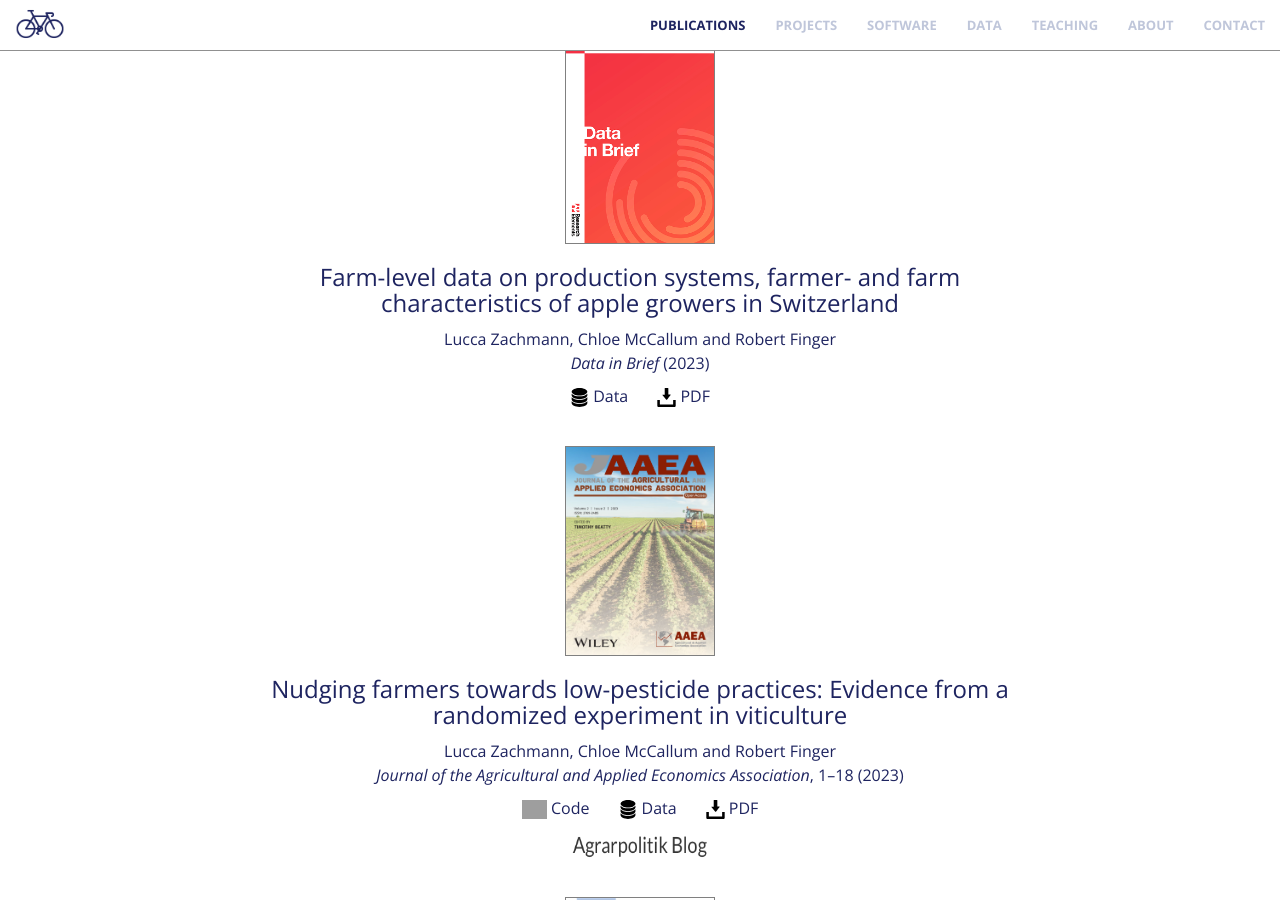
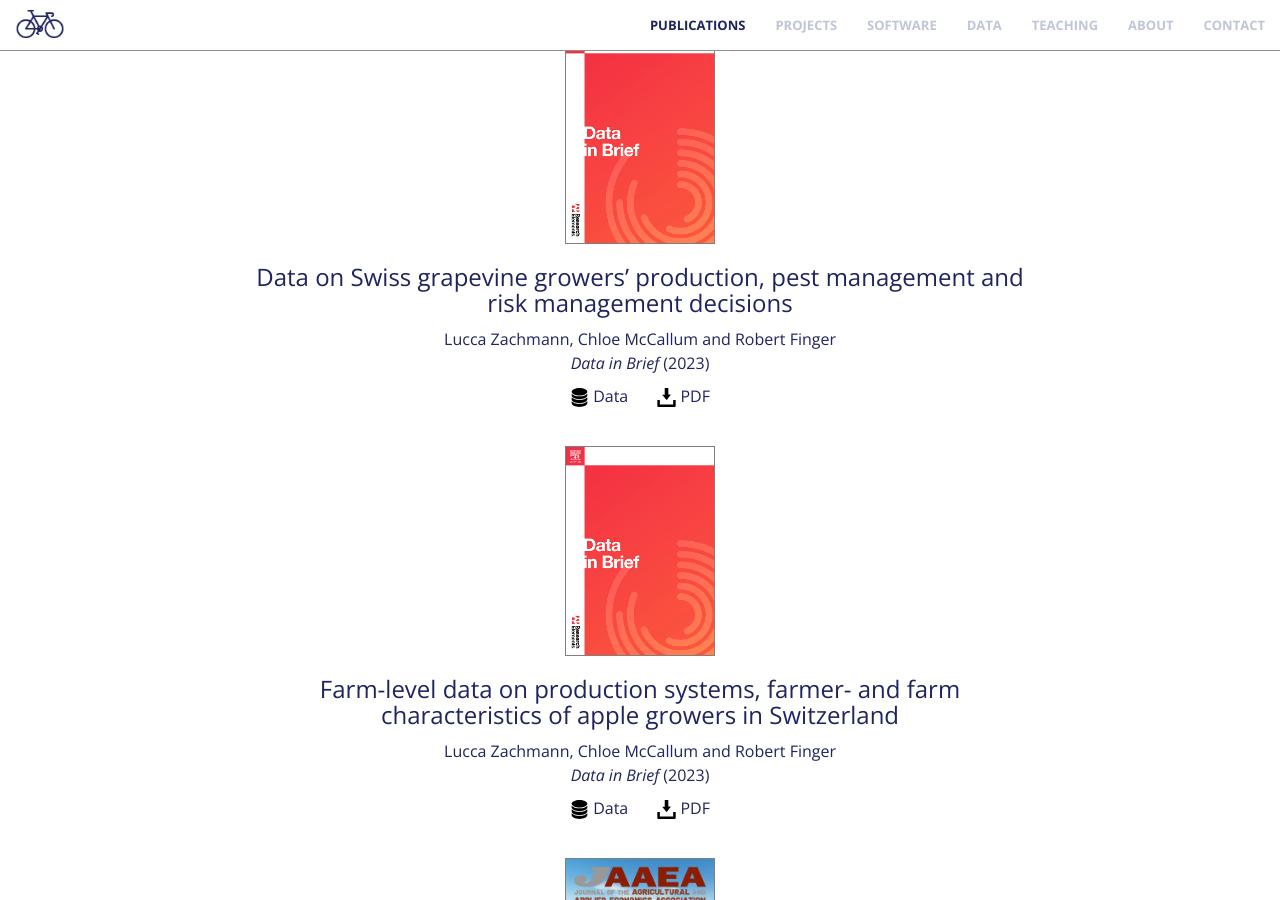
Before and after one commit to luccalino/luccalino.github.io, a Jekyll site: the page built from index.html, in a window 1280 px wide and 900 px high, scrolled down 1106 px. Built offline with Jekyll 4.4.1, drawn with Linux system fonts in a browser that asks for light colours; nearby versions of some CDN libraries; grey boxes are pictures that could not be loaded.

Commit message:
Update publications.html

```diff
--- a/_includes/publications.html
+++ b/_includes/publications.html
@@ -13,6 +13,19 @@
     <div class="container">
         <div class="row">
             <!-- <div class="col-lg-4 col-md-6 text-center"> -->
+            <div class="col-6 text-center">
+                <div class="service-box">
+                      <a class="fa fa-4x wow bounceIn text-primary" href="https://www.sciencedirect.com/science/article/pii/S2352340923007370" target="_blank"><img title="DIB" alt="DIB" src="img/dib.jpeg" style="cursor:pointer;border:1px solid grey;" width="150" height="210"></a>
+                      <h3 style="color:#1E2460;">Data on Swiss grapevine growers’ production, pest management and risk management decisions</h3>
+                      <p class="text-muted" style="color:#1E2460;">Lucca Zachmann, Chloe McCallum and Robert Finger</p>
+                      <p class="text-muted" style="color:#1E2460;"><i>Data in Brief</i> (2023)</p>
+                    <p style="margin-bottom:0.25cm;"></p>
+                    <!--<p class="text-muted"><a href="" target="_blank"><img src="/img/agrarpolitik_blog.png" style="cursor:pointer" width="140" height="30"></a></p>
+                    <p style="margin-bottom:0.25cm;"></p>-->
+                    <p class="text-muted" style="color:#1E2460;"><a href="https://www.research-collection.ethz.ch/handle/20.500.11850/568595" target="_blank"><i><img src="img/logo/data-storage-device-svgrepo-com.svg" style="cursor:pointer; height:0.5cm; weight: 0.5cm;"></i></a> Data &nbsp; &nbsp; &nbsp; <a href="https://www.sciencedirect.com/science/article/pii/S2352340923007370"><i><img src="img/logo/download-button-svgrepo-com.svg" style="cursor:pointer; height:0.5cm; weight: 0.5cm;"></i></a> PDF </p>
+                    <p style="margin-bottom:1cm;"></p>
+                </div>
+            </div>
             <div class="col-6 text-center">
                 <div class="service-box">
                       <a class="fa fa-4x wow bounceIn text-primary" href="https://www.sciencedirect.com/science/article/pii/S2352340923006315" target="_blank"><img title="DIB" alt="DIB" src="img/dib.jpeg" style="cursor:pointer;border:1px solid grey;" width="150" height="210"></a>
```
